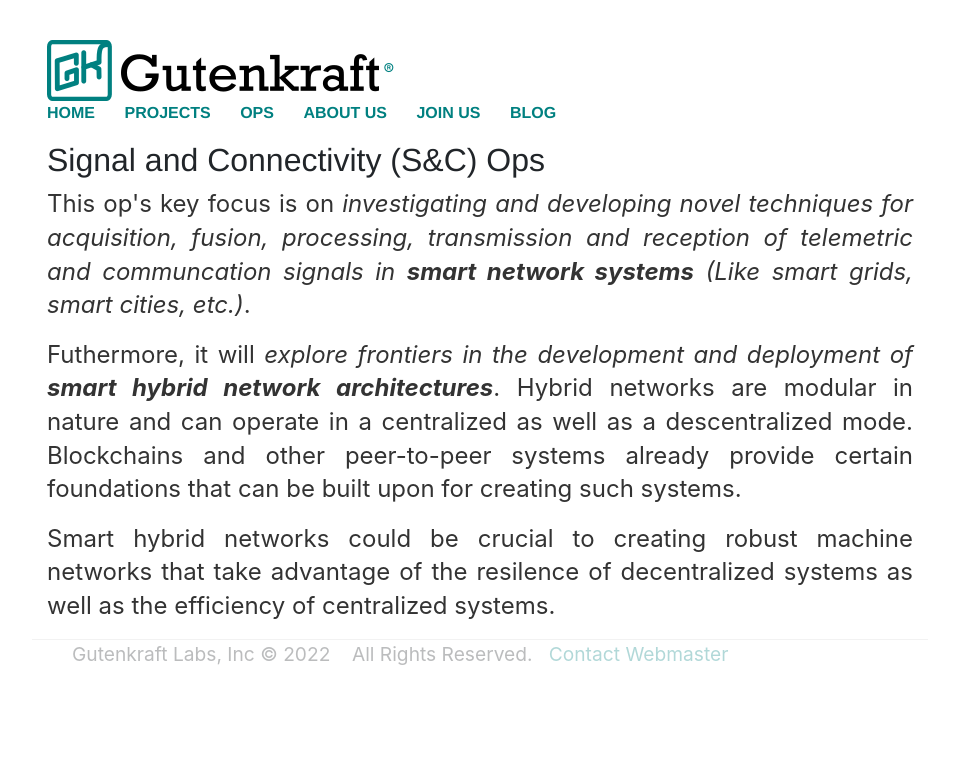
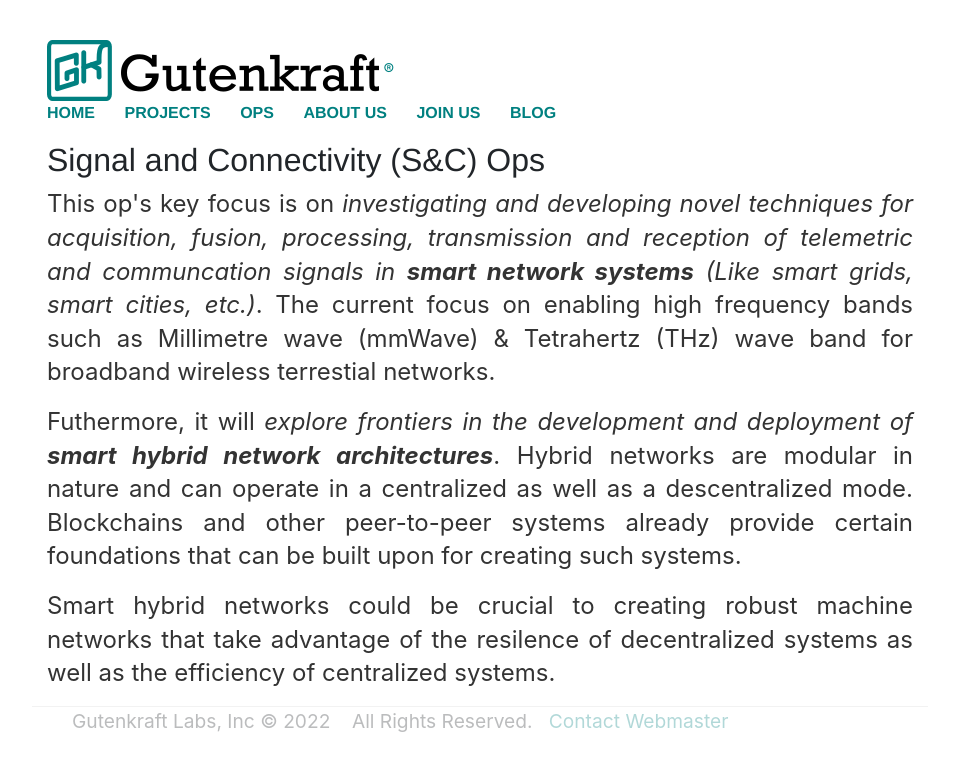
Before and after one commit to oferonmi/datafilik.github.io, a Jekyll site: the page built from ops/snc_op/index.html, in a window 1280 px wide. Shown: the top 771 px of the page, without its empty margins (160-1119 px from the left). Built offline with Jekyll 4.4.1, drawn with Linux system fonts in a browser that asks for light colours.

Commit message:
content update

```diff
--- a/ops/snc_op/index.html
+++ b/ops/snc_op/index.html
@@ -6,7 +6,7 @@
 <div class="container">
     <h1>Signal and Connectivity (S&C) Ops</h1>
     <p align="justify">
-        This op's key focus is on <em>investigating and developing novel techniques for acquisition, fusion, processing, transmission and reception of telemetric and communcation signals in <b>smart network systems</b> (Like smart grids, smart cities, etc.)</em>.
+        This op's key focus is on <em>investigating and developing novel techniques for acquisition, fusion, processing, transmission and reception of telemetric and communcation signals in <b>smart network systems</b> (Like smart grids, smart cities, etc.)</em>. The current focus on enabling high frequency bands  such as Millimetre wave (mmWave) & Tetrahertz (THz) wave band for broadband wireless terrestial networks.
     </p>
 
     <p align="justify">
```
